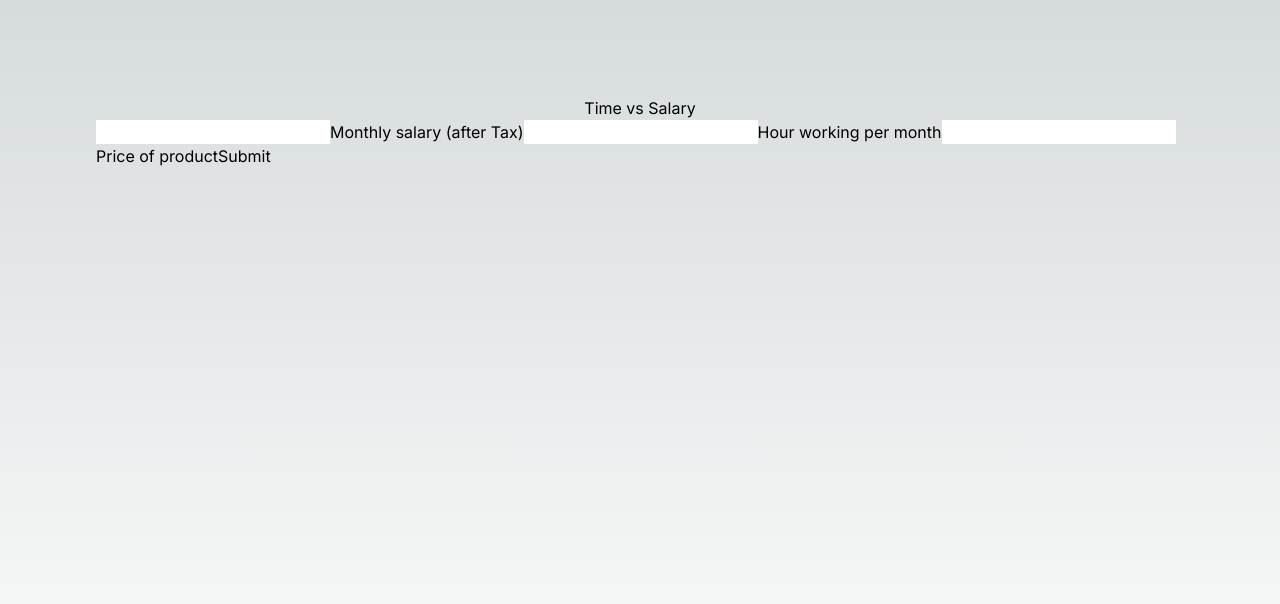
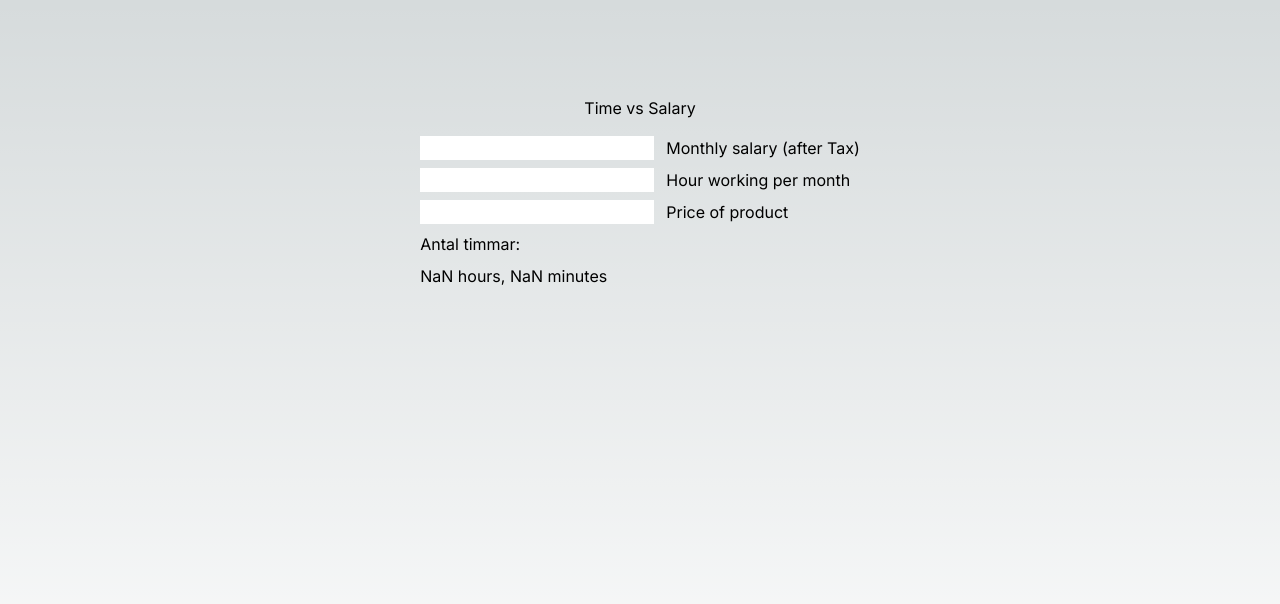
Before and after one commit to StaffanSol/time-vs-salary, a Next.js app in the folder time-vs-salary/: page / in a window 1280 px wide. Shown: the top 604 px of the page. Built offline with nearby package versions, Linux system fonts and the light colour scheme.

Commit message:
working-early-stage

```diff
--- a/time-vs-salary/src/app/page.tsx
+++ b/time-vs-salary/src/app/page.tsx
@@ -1,30 +1,65 @@
 "use client";
-import { FormEvent } from "react";
+import { ChangeEvent, FormEvent, useState } from "react";
 
 export default function Home() {
-  async function onSubmit(event: FormEvent<HTMLFormElement>) {
-    event.preventDefault();
+  const [salary, setSalary] = useState(0);
+  const [hours, setHours] = useState(0);
+  const [price, setPrice] = useState(0);
 
-    const formData = new FormData(event.currentTarget);
-    const name = formData.get("salary");
-    console.log(name);
+  function updateSalary(event: ChangeEvent<HTMLInputElement>) {
+    setSalary(+event.target.value);
   }
 
+  function updateHours(event: ChangeEvent<HTMLInputElement>) {
+    setHours(+event.target.value);
+  }
+
+  function updatePrice(event: ChangeEvent<HTMLInputElement>) {
+    setPrice(+event.target.value);
+  }
+
+  const payPerHour = salary / hours;
+  const timeInHours = price / payPerHour;
+
+  function convertDecimalToHoursMinutes(decimalHours: number): string {
+    const hours = Math.floor(decimalHours);
+    const minutes = Math.round((decimalHours - hours) * 60);
+    return `${hours} hours, ${minutes} minutes`;
+  }
+  const result = convertDecimalToHoursMinutes(timeInHours);
+
   return (
-    <main className="flex min-h-screen flex-col items-center  p-24">
+    <main className="flex min-h-screen flex-col items-center  p-24 gap-4">
       <h1>Time vs Salary</h1>
-      <form onSubmit={(event) => onSubmit(event)}>
-        <input type="text" name="salary" />
-        <label htmlFor="salary">Monthly salary (after Tax)</label>
+      <div className="flex flex-col gap-2">
+        <div className="flex gap-3">
+          <input
+            type="number"
+            name="salary"
+            onChange={(event) => updateSalary(event)}
+          />
+          <label htmlFor="salary">Monthly salary (after Tax)</label>
+        </div>
 
-        <input type="text" name="hours" />
-        <label htmlFor="hours">Hour working per month</label>
-
-        <input type="text" name="price" />
-        <label htmlFor="price">Price of product</label>
-
-        <button type="submit">Submit</button>
-      </form>
+        <div className="flex gap-3">
+          <input
+            type="number"
+            name="hours"
+            onChange={(event) => updateHours(event)}
+          />
+          <label htmlFor="hours">Hour working per month</label>
+        </div>
+        <div className="flex gap-3">
+          <input
+            type="number"
+            name="price"
+            onChange={(event) => updatePrice(event)}
+          />
+          <label htmlFor="price">Price of product</label>
+        </div>
+        <p>Antal timmar: </p>
+        <p>{result}</p>
+      </div>
     </main>
   );
 }
```
